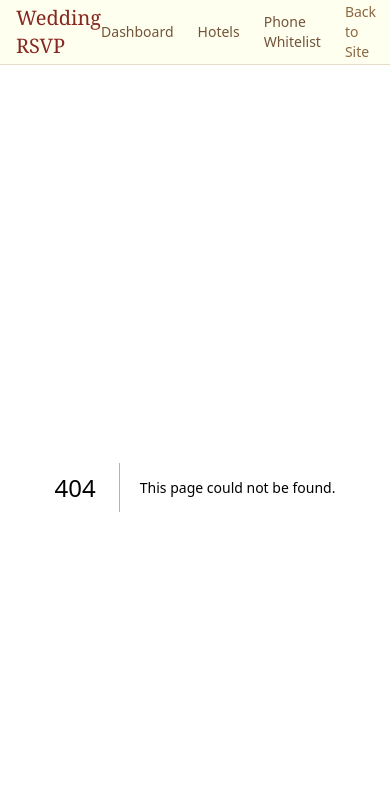
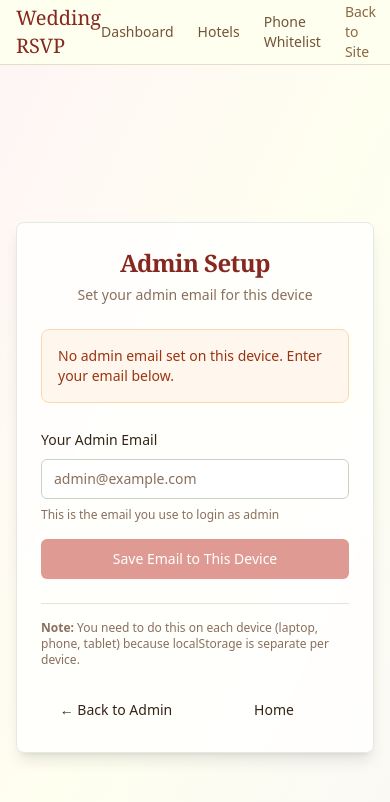
Before and after one commit to Wekkitech/wedding-rsvp, a Next.js app in the folder wedding-rsvp/: page /admin/setup in a window 390 px wide. Before the commit this address had no page. Shown: the top 802 px of the page. Built offline with nearby package versions, Linux system fonts and the light colour scheme; a web font is replaced by a local one.

Commit message:
Add admin setup page for mobile

```diff
--- /dev/null
+++ b/wedding-rsvp/app/admin/setup/page.tsx
@@ -0,0 +1,190 @@
+'use client';
+
+import { useState } from 'react';
+import { Card, CardContent, CardDescription, CardHeader, CardTitle } from '@/components/ui/card';
+import { Button } from '@/components/ui/button';
+import { Input } from '@/components/ui/input';
+import { Label } from '@/components/ui/label';
+import { Check, Loader2 } from 'lucide-react';
+
+export default function AdminSetupPage() {
+  const [email, setEmail] = useState('');
+  const [saved, setSaved] = useState(false);
+  const [currentEmail, setCurrentEmail] = useState<string | null>(null);
+
+  // Check current email on mount
+  useState(() => {
+    if (typeof window !== 'undefined') {
+      setCurrentEmail(localStorage.getItem('adminEmail'));
+    }
+  });
+
+  const handleSaveEmail = () => {
+    if (!email) {
+      alert('Please enter your email');
+      return;
+    }
+
+    // Save to localStorage
+    localStorage.setItem('adminEmail', email);
+
+    // Verify it was saved
+    const saved = localStorage.getItem('adminEmail');
+
+    if (saved === email) {
+      setSaved(true);
+      setCurrentEmail(email);
+
+      // Redirect to hotels page after 2 seconds
+      setTimeout(() => {
+        window.location.href = '/admin/hotels';
+      }, 2000);
+    } else {
+      alert('Failed to save email. Please try again.');
+    }
+  };
+
+  const handleClearEmail = () => {
+    if (confirm('Clear saved email from this device?')) {
+      localStorage.removeItem('adminEmail');
+      setCurrentEmail(null);
+      setSaved(false);
+      setEmail('');
+    }
+  };
+
+  return (
+    <div className="min-h-screen flex items-center justify-center bg-gradient-to-br from-mahogany-50 via-ivory-50 to-bronze-50 p-4">
+      <Card className="w-full max-w-md">
+        <CardHeader className="text-center">
+          <CardTitle className="text-2xl font-serif text-mahogany-800">
+            Admin Setup
+          </CardTitle>
+          <CardDescription>
+            Set your admin email for this device
+          </CardDescription>
+        </CardHeader>
+        <CardContent className="space-y-6">
+          {/* Current Status */}
+          {currentEmail ? (
+            <div className="p-4 bg-green-50 border border-green-200 rounded-lg">
+              <div className="flex items-center gap-2 mb-2">
+                <Check className="h-5 w-5 text-green-600" />
+                <p className="font-semibold text-green-900">Email is set!</p>
+              </div>
+              <p className="text-sm text-green-700 font-mono">{currentEmail}</p>
+              <Button
+                variant="outline"
+                size="sm"
+                onClick={handleClearEmail}
+                className="mt-3 w-full"
+              >
+                Clear Email
+              </Button>
+            </div>
+          ) : (
+            <div className="p-4 bg-orange-50 border border-orange-200 rounded-lg">
+              <p className="text-sm text-orange-800">
+                No admin email set on this device. Enter your email below.
+              </p>
+            </div>
+          )}
+
+          {/* Email Input Form */}
+          {!saved && (
+            <div className="space-y-4">
+              <div className="space-y-2">
+                <Label htmlFor="email">Your Admin Email</Label>
+                <Input
+                  id="email"
+                  type="email"
+                  placeholder="admin@example.com"
+                  value={email}
+                  onChange={(e) => setEmail(e.target.value)}
+                  onKeyPress={(e) => {
+                    if (e.key === 'Enter') {
+                      handleSaveEmail();
+                    }
+                  }}
+                />
+                <p className="text-xs text-muted-foreground">
+                  This is the email you use to login as admin
+                </p>
+              </div>
+
+              <Button
+                onClick={handleSaveEmail}
+                className="w-full bg-mahogany-600 hover:bg-mahogany-700"
+                disabled={!email}
+              >
+                Save Email to This Device
+              </Button>
+            </div>
+          )}
+
+          {/* Success Message */}
+          {saved && (
+            <div className="space-y-4">
+              <div className="p-4 bg-green-50 border border-green-200 rounded-lg">
+                <div className="flex items-center gap-2 mb-2">
+                  <Check className="h-5 w-5 text-green-600" />
+                  <p className="font-semibold text-green-900">Saved Successfully!</p>
+                </div>
+                <p className="text-sm text-green-700 mb-3">
+                  Email: <span className="font-mono">{email}</span>
+                </p>
+                <p className="text-sm text-green-700">
+                  Redirecting to Hotels page...
+                </p>
+              </div>
+
+              <div className="flex gap-2">
+                <Button
+                  onClick={() => window.location.href = '/admin/hotels'}
+                  className="flex-1 bg-mahogany-600 hover:bg-mahogany-700"
+                >
+                  Go to Hotels
+                </Button>
+                <Button
+                  onClick={() => window.location.href = '/admin/phone-whitelist'}
+                  variant="outline"
+                  className="flex-1"
+                >
+                  Go to Whitelist
+                </Button>
+              </div>
+            </div>
+          )}
+
+          {/* Instructions */}
+          <div className="pt-4 border-t">
+            <p className="text-xs text-muted-foreground">
+              <strong>Note:</strong> You need to do this on each device (laptop, phone, tablet)
+              because localStorage is separate per device.
+            </p>
+          </div>
+
+          {/* Navigation Links */}
+          <div className="flex gap-2">
+            <Button
+              variant="ghost"
+              size="sm"
+              onClick={() => window.location.href = '/admin'}
+              className="flex-1"
+            >
+              ← Back to Admin
+            </Button>
+            <Button
+              variant="ghost"
+              size="sm"
+              onClick={() => window.location.href = '/'}
+              className="flex-1"
+            >
+              Home
+            </Button>
+          </div>
+        </CardContent>
+      </Card>
+    </div>
+  );
+}
```
